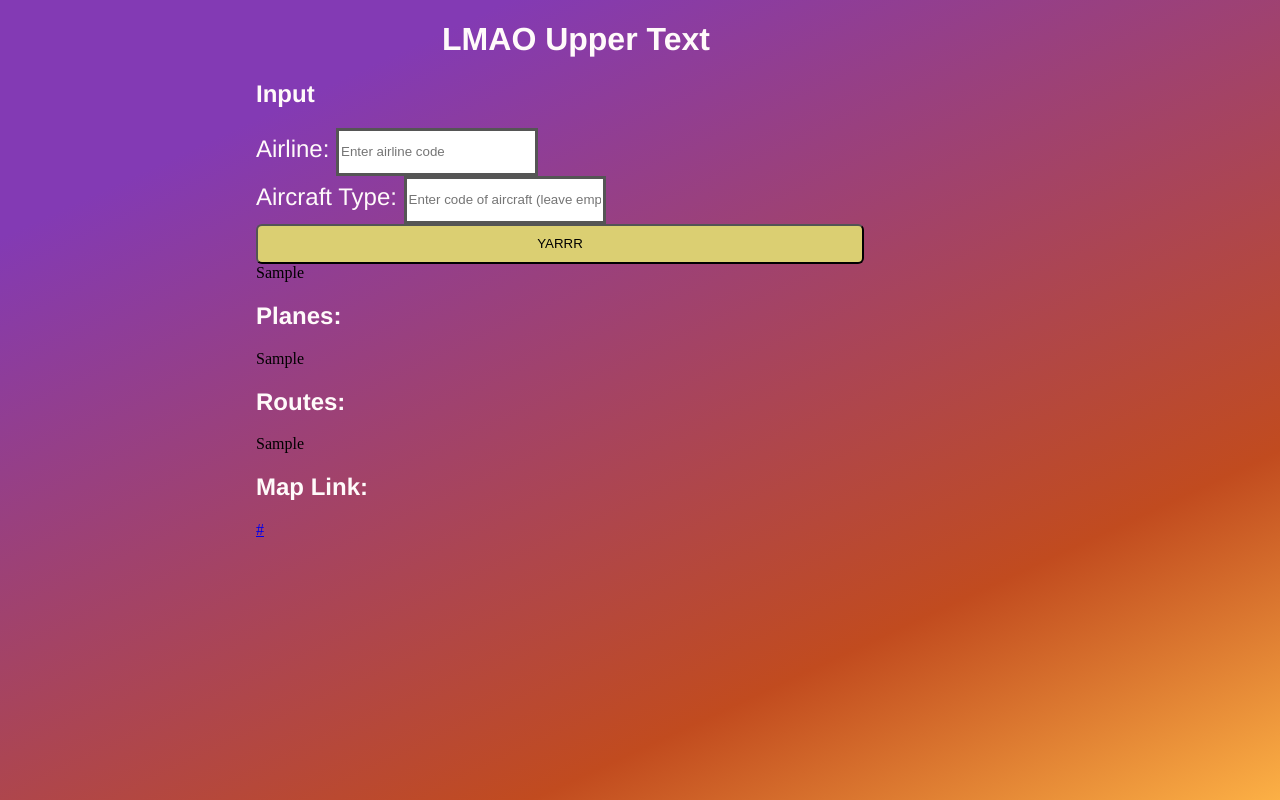
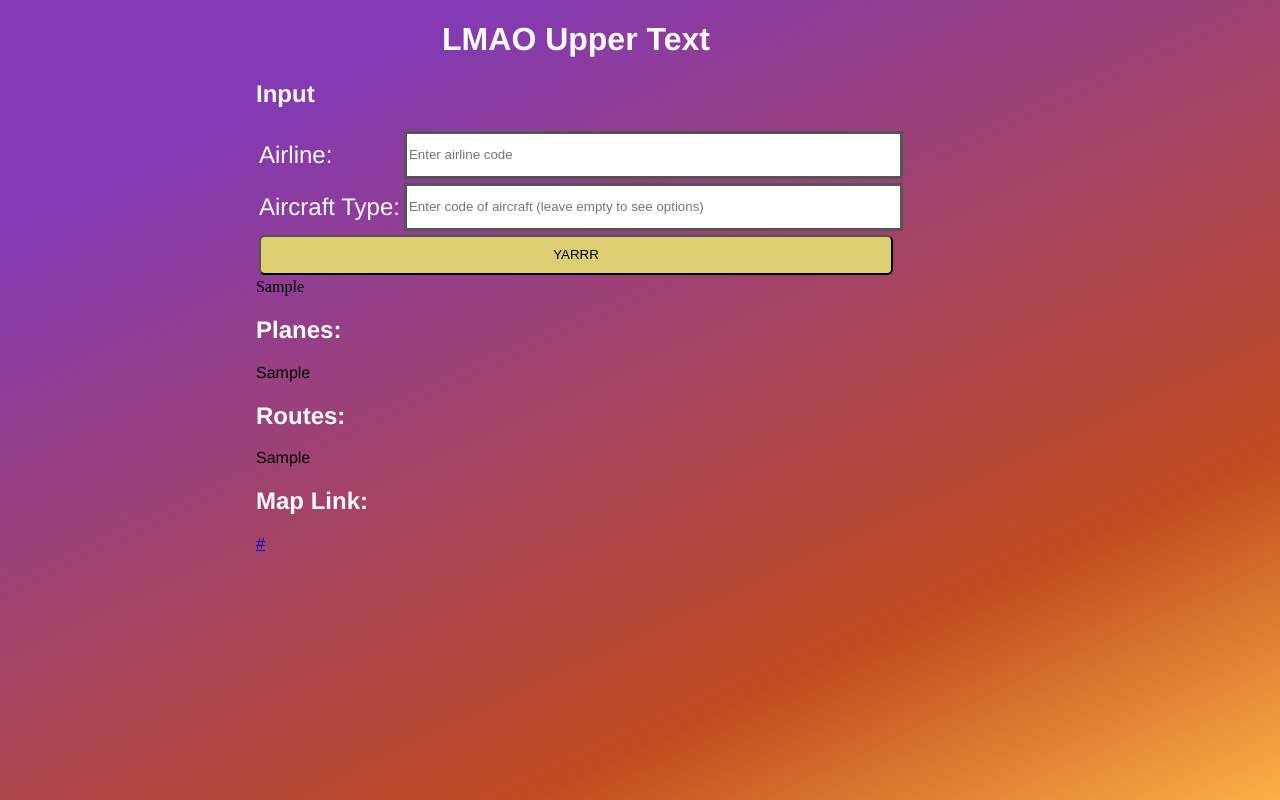
Before and after one commit to d31337ed/GetAircraftRoutes, a Flask app: template templates/index.html in a window 1280 px wide. Run offline with Flask 2, Linux system fonts and the light colour scheme; the template is opened without the code that fills it: most values are stand-ins (such as "Sample title", 1, 10 or a date in 2020).

Commit message:
Minor fixes

```diff
--- a/static/styles.css
+++ b/static/styles.css
@@ -13,9 +13,6 @@ h1 {
 
 h2 {
     font-family: "Helvetica Neue"; size: 5em;
-}
-
-h2 {
     color: #FFFAFA
 }
 
@@ -26,8 +23,8 @@ body {
 
 input {
     border: 3px solid #555;
-    width: 30%;
     height: 3em;
+    width: 100%;
 }
 
 input:focus {
@@ -38,18 +35,28 @@ label {
     font-family: "Helvetica Neue"; font-size: 1.5em; color: #FFFAFA
 }
 
-result {
-    font-family: "Helvetica Neue"; color: #FFFAFA
+.result {
+    font-family: "Helvetica Neue"; font-color: #FFFAFA
 }
 
-placeholder {
-    font-size:3em;
+.placeholder {
+    font-size:2em;
 }
 
 button {
-    width: 95%;
+    width: 100%;
     align: center;
     background-color: #dbcf72;
     height: 3em;
     border-radius: 6px;
 }
+
+table{
+    width:100%;
+}
+table td{
+    white-space: nowrap;
+}
+table td:last-child{
+    width:100%;
+}
--- a/templates/index.html
+++ b/templates/index.html
@@ -9,18 +9,31 @@
 <h1>LMAO Upper Text</h1>
 <h2>Input</h2>
 <form action="{{ url_for('index')}}" method="post">
-<label for="airline">Airline:   </label>
-<input type="text" id="airline" name="airline" placeholder="Enter airline code"><br>
-<label for="aircraft">Aircraft Type: </label>
-<input type="text" id="aircraft" name="aircraft_type " placeholder="Enter code of aircraft (leave empty to see options)">
-    <button type="submit">YARRR</button></form>
+    <table width="90%">
+    <tbody>
+    <col >
+    <col>
+    <tr>
+    <td><label for="airline">Airline:</label></td>
+    <td><input type="text" id="airline" name="airline" placeholder="Enter airline code"><br></td>
+    </tr>
+    <tr>
+    <td><label for="aircraft">Aircraft Type: </label></td>
+    <td><input type="text" id="aircraft" name="aircraft_type " placeholder="Enter code of aircraft (leave empty to see options)"></td>
+    </tr>
+    <tr>
+    <td style="width: 100%;" colspan="2"><button type="submit">YARRR</button></td>
+    </tr>
+    </tbody>
+    </table>
+    </form>
 
 <div>{{FleetList}}</div>
 <h2>Planes: </h2>
-<div class="result" contentEditable="true">{{AircraftList}}</div>
+<div class="result" >{{AircraftList}}</div>
 <h2>Routes:</h2>
-<div class="result" contentEditable="true">{{RoutesList}}</div>
+<div class="result" >{{RoutesList}}</div>
 <h2>Map Link:</h2>
-<div><a href="{{GCMapLink}}" target="_blank" rel="noopener noreferrer">{{LinkText}}</a></div>
+<div class="result"><a href="{{GCMapLink}}" target="_blank" rel="noopener noreferrer">{{LinkText}}</a></div>
 </body>
 </html>
```
